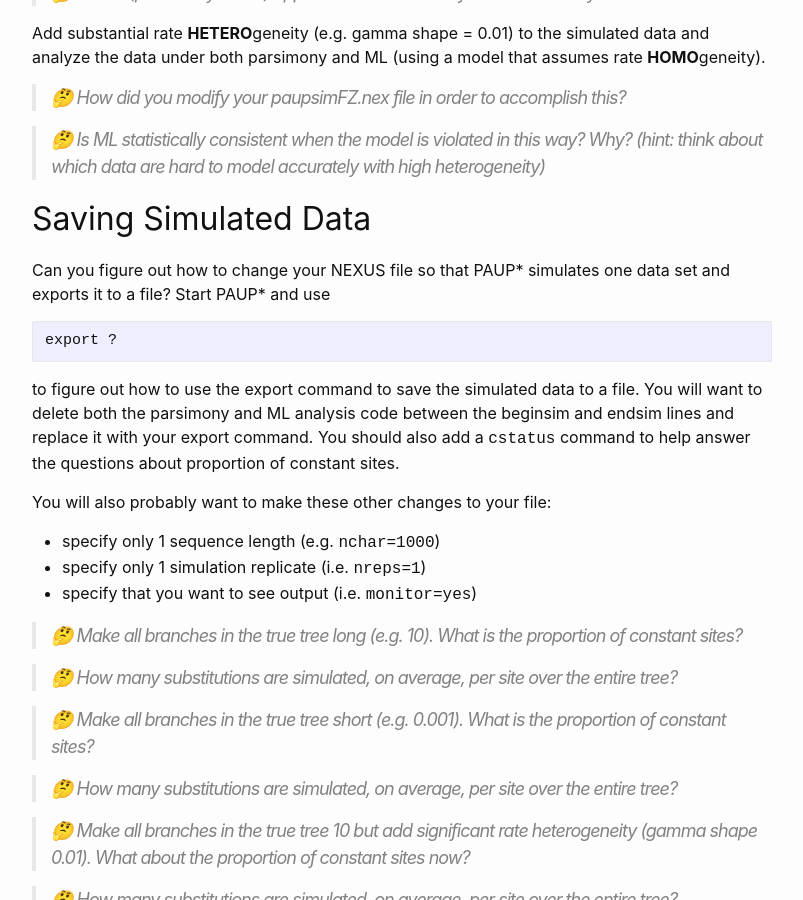
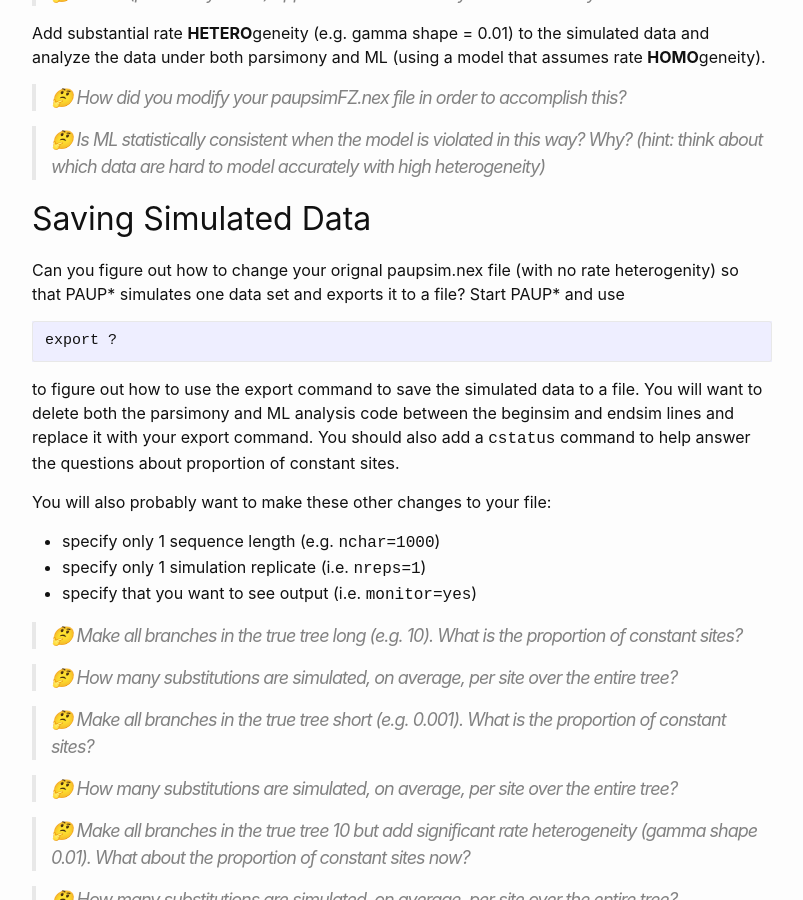
Before and after one commit to plewis/plewis.github.io, a Jekyll site: the page built from phylogenetics/simulation.md, in a window 1280 px wide and 900 px high, scrolled down 5725 px. Shown: the whole window, without its empty margins (238-1041 px from the left). Built offline with Jekyll 4.4.1, drawn with Linux system fonts in a browser that asks for light colours; emoji names are drawn with the system emoji font.

Commit message:
Removed ambiguity about rate heterogeneity in later sections

```diff
--- a/phylogenetics/simulation.md
+++ b/phylogenetics/simulation.md
@@ -235,7 +235,7 @@ no, assuming rate homogeneity results in underestimation of edge lengths, which
 
 ## Saving Simulated Data
 
-Can you figure out how to change your NEXUS file so that PAUP* simulates one data set and exports it to a file? Start PAUP* and use
+Can you figure out how to change your orignal paupsim.nex file (with no rate heterogenity) so that PAUP* simulates one data set and exports it to a file? Start PAUP* and use
 
     export ?
 
```
